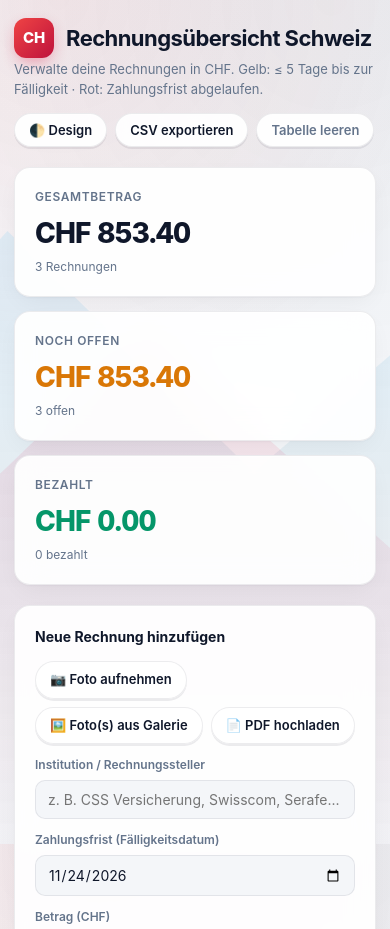
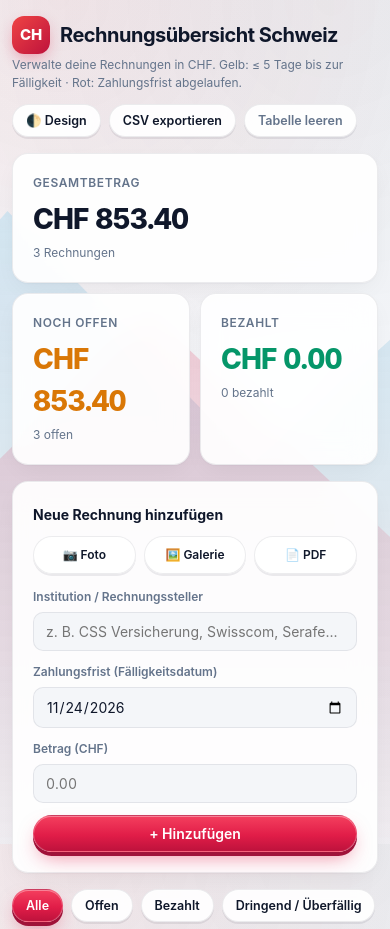
Before and after one commit to nrcesteves-art/rechnungen-ch-pwa, a plain HTML site: page index.html in a window 390 px wide. Shown: the top 929 px of the page. Drawn offline with Linux system fonts and the light colour scheme.

Commit message:
Fix mobile horizontal scroll, 3-button upload row, network-first SW v3, and mobile aesthetic polish

```diff
--- a/index.html
+++ b/index.html
@@ -100,28 +100,43 @@
       background-attachment: fixed, fixed;
       color: var(--fg);
       line-height: 1.5;
-      padding: 18px 14px calc(32px + env(safe-area-inset-bottom));
+      padding: 16px 12px calc(32px + env(safe-area-inset-bottom));
       -webkit-font-smoothing: antialiased;
     }
 
-    .container { max-width: 980px; margin: 0 auto; display: flex; flex-direction: column; gap: 20px; }
-    .header { display: flex; flex-wrap: wrap; align-items: center; justify-content: space-between; gap: 14px; }
-    .brand { display: flex; align-items: center; gap: 12px; }
+    .container { max-width: 980px; margin: 0 auto; display: flex; flex-direction: column; gap: 16px; }
+    .header { display: flex; flex-wrap: wrap; align-items: center; justify-content: space-between; gap: 12px; }
+    .brand { display: flex; align-items: center; gap: 10px; }
     .ch-badge {
-      width: 40px; height: 40px; border-radius: 12px;
+      width: 38px; height: 38px; border-radius: 12px;
       background: linear-gradient(135deg, #ef4444, #be123c);
       color: #fff; box-shadow: 0 6px 16px -4px rgba(225, 29, 72, 0.45);
       display: inline-flex; align-items: center; justify-content: center; font-weight: 800; font-size: 15px;
       letter-spacing: -0.02em;
     }
-    h1 { margin: 0; font-size: 22px; font-weight: 700; letter-spacing: -0.025em; }
-    .subtitle { margin: 2px 0 0; font-size: 13px; color: var(--muted); }
+    h1 { margin: 0; font-size: 20px; font-weight: 700; letter-spacing: -0.025em; }
+    .subtitle { margin: 2px 0 0; font-size: 12px; color: var(--muted); }
     .btn-row { display: flex; flex-wrap: wrap; gap: 8px; align-items: center; }
+
+    /* 3 upload buttons always on 1 single horizontal line */
+    .upload-grid {
+      display: grid;
+      grid-template-columns: repeat(3, 1fr);
+      gap: 8px;
+      width: 100%;
+      margin-bottom: 14px;
+    }
+    .upload-grid .btn {
+      padding: 9px 6px;
+      font-size: 12px;
+      white-space: nowrap;
+      width: 100%;
+    }
 
     button, .btn-label, select, input { font-family: inherit; }
     .btn {
-      display: inline-flex; align-items: center; justify-content: center; gap: 6px;
-      padding: 8px 14px; font-size: 13px; font-weight: 600; border-radius: 999px;
+      display: inline-flex; align-items: center; justify-content: center; gap: 5px;
+      padding: 8px 13px; font-size: 12.5px; font-weight: 600; border-radius: 999px;
       border: 1px solid var(--border); background: var(--card); color: var(--fg);
       cursor: pointer; transition: transform .14s cubic-bezier(.22,1,.36,1), background .15s, border-color .15s, box-shadow .15s;
       text-decoration: none; backdrop-filter: blur(8px);
@@ -146,8 +161,13 @@
     .btn-danger:hover { background: var(--error); color: #fff; border-color: var(--error); box-shadow: 0 6px 14px -4px rgba(220, 38, 38, 0.45); }
     .btn-muted { color: var(--muted); }
 
-    .grid-3 { display: grid; grid-template-columns: repeat(3, 1fr); gap: 14px; perspective: 1000px; }
-    @media (max-width: 640px) { .grid-3 { grid-template-columns: 1fr; } }
+    .grid-3 { display: grid; grid-template-columns: repeat(3, 1fr); gap: 12px; perspective: 1000px; }
+    @media (max-width: 640px) {
+      .grid-3 { grid-template-columns: repeat(2, 1fr); gap: 10px; }
+      .grid-3 .kpi-card:first-child { grid-column: 1 / -1; }
+      .kpi-val { font-size: 22px; }
+      .card { padding: 15px; }
+    }
 
     .card {
       background: var(--card); border: 1px solid var(--border); border-radius: var(--radius);
@@ -330,18 +350,18 @@
 
     <!-- Add Invoice Card -->
     <section class="card">
-      <div class="header" style="margin-bottom: 12px;">
+      <div style="margin-bottom: 10px;">
         <strong style="font-size: 14px;">Neue Rechnung hinzufügen</strong>
-        <div class="btn-row">
-          <label for="cameraInput" class="btn btn-label">📷 Foto aufnehmen</label>
-          <input id="cameraInput" type="file" accept="image/*" capture="environment" class="hidden" />
+      </div>
+      <div class="upload-grid">
+        <label for="cameraInput" class="btn btn-label">📷 Foto</label>
+        <input id="cameraInput" type="file" accept="image/*" capture="environment" class="hidden" />
 
-          <label for="galleryInput" class="btn btn-label">🖼️ Foto(s) aus Galerie</label>
-          <input id="galleryInput" type="file" accept="image/*" multiple class="hidden" />
+        <label for="galleryInput" class="btn btn-label">🖼️ Galerie</label>
+        <input id="galleryInput" type="file" accept="image/*" multiple class="hidden" />
 
-          <label for="pdfInput" class="btn btn-label">📄 PDF hochladen</label>
-          <input id="pdfInput" type="file" accept="application/pdf,.pdf" multiple class="hidden" />
-        </div>
+        <label for="pdfInput" class="btn btn-label">📄 PDF</label>
+        <input id="pdfInput" type="file" accept="application/pdf,.pdf" multiple class="hidden" />
       </div>
 
       <form id="invoiceForm" class="form-grid">
```
Also changed, not shown: sw.js (+6 -5 lines).
